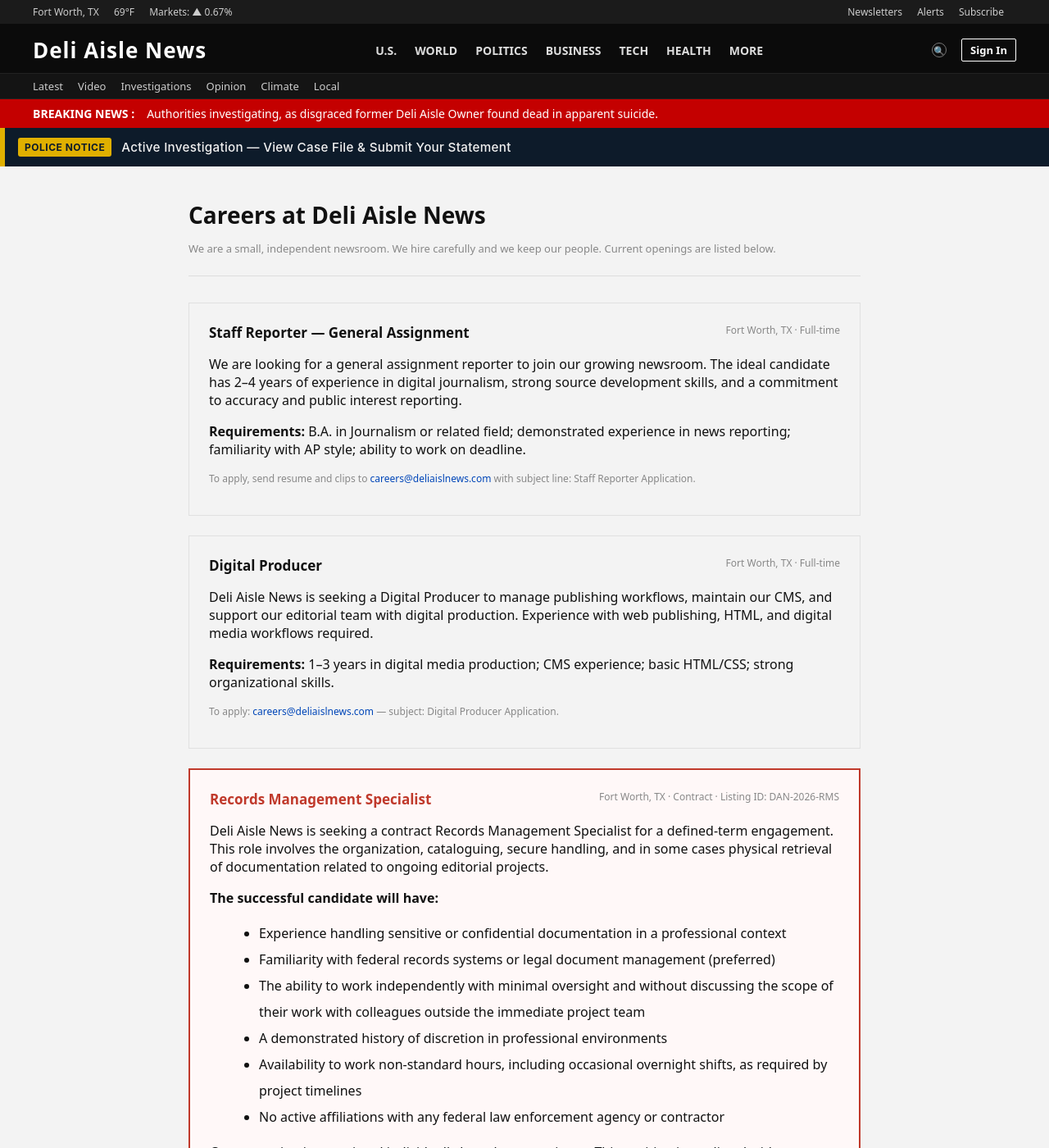
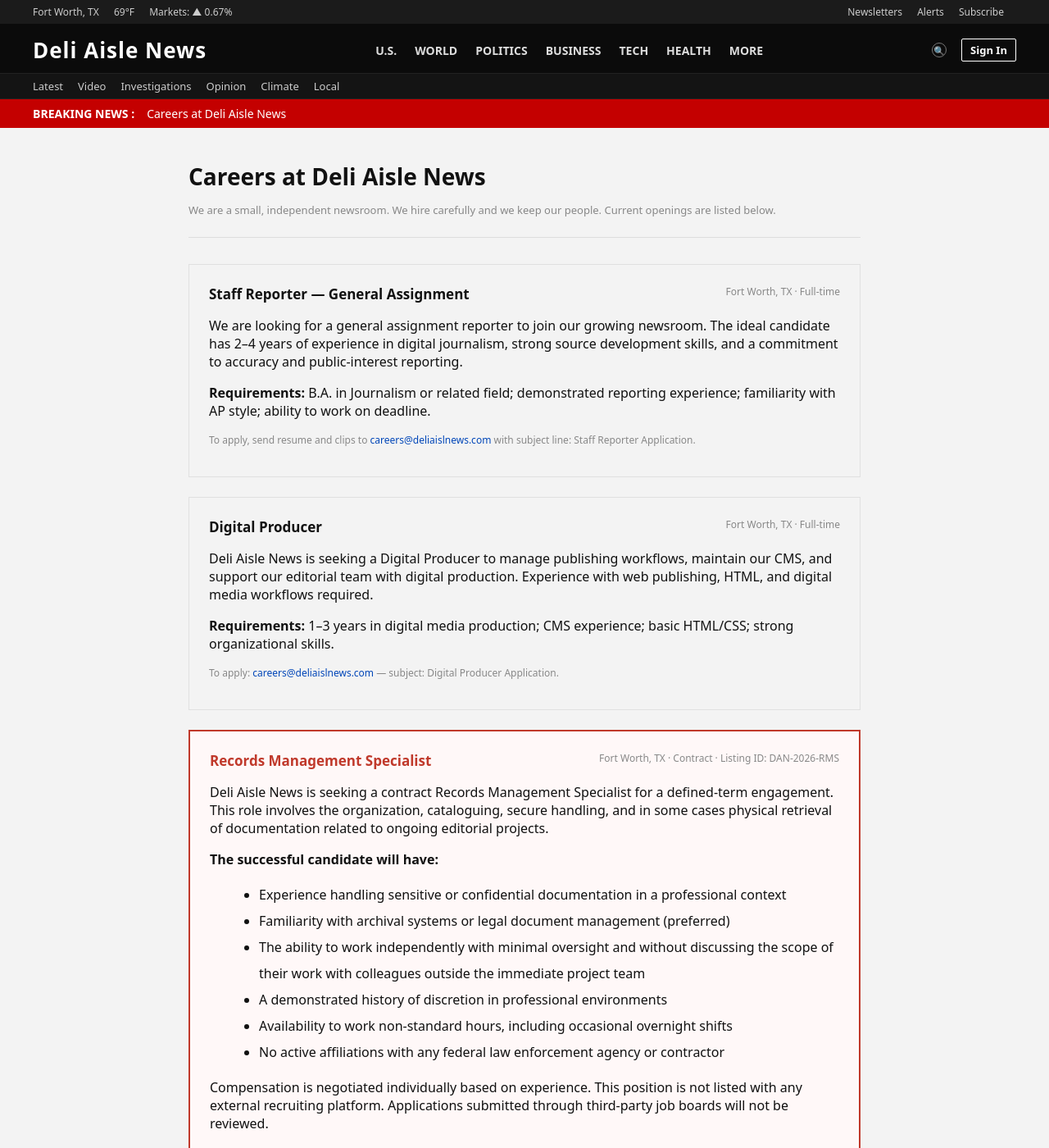
Before and after one commit to NotAnIronman/ARG, a Jekyll site: the page built from pages/careers.html, in a window 1280 px wide and 1400 px high. Shown: the whole window at 82% size. Built offline with Jekyll 4.4.1, drawn with Linux system fonts in a browser that asks for light colours; some of the changed text lies outside the part shown.

Commit message:
Update careers.html

```diff
--- a/pages/careers.html
+++ b/pages/careers.html
@@ -1,8 +1,8 @@
 ---
 layout: default
-title: "Breaking News"
-breaking_headline: "Authorities investigating, as disgraced former Deli Aisle Owner found dead in apparent suicide."
-show_banner: true
+title: "Careers"
+breaking_headline: "Careers at Deli Aisle News"
+show_banner: false
 ---
 
 <div class="page" style="display:block; max-width: 860px; margin: 40px auto; padding: 0 20px;">
@@ -12,13 +12,17 @@
         We are a small, independent newsroom. We hire carefully and we keep our people. Current openings are listed below.
     </p>
 
+    <!-- STANDARD LISTINGS -->
+
     <div style="border: 1px solid #e0e0e0; padding: 24px; margin-bottom: 24px;">
         <div style="display:flex; justify-content: space-between; align-items: flex-start; margin-bottom: 12px;">
             <h2 style="font-size: 17px; margin: 0;">Staff Reporter — General Assignment</h2>
             <span style="font-size: 12px; color: #888; white-space: nowrap; margin-left: 16px;">Fort Worth, TX · Full-time</span>
         </div>
-        <p>We are looking for a general assignment reporter to join our growing newsroom. The ideal candidate has 2–4 years of experience in digital journalism, strong source development skills, and a commitment to accuracy and public interest reporting.</p>
-        <p><strong>Requirements:</strong> B.A. in Journalism or related field; demonstrated experience in news reporting; familiarity with AP style; ability to work on deadline.</p>
+        <p>
+            We are looking for a general assignment reporter to join our growing newsroom. The ideal candidate has 2–4 years of experience in digital journalism, strong source development skills, and a commitment to accuracy and public-interest reporting.
+        </p>
+        <p><strong>Requirements:</strong> B.A. in Journalism or related field; demonstrated reporting experience; familiarity with AP style; ability to work on deadline.</p>
         <p style="font-size: 12px; color: #888;">To apply, send resume and clips to <a href="soon.html">careers@deliaislnews.com</a> with subject line: Staff Reporter Application.</p>
     </div>
 
@@ -27,29 +31,59 @@
             <h2 style="font-size: 17px; margin: 0;">Digital Producer</h2>
             <span style="font-size: 12px; color: #888; white-space: nowrap; margin-left: 16px;">Fort Worth, TX · Full-time</span>
         </div>
-        <p>Deli Aisle News is seeking a Digital Producer to manage publishing workflows, maintain our CMS, and support our editorial team with digital production. Experience with web publishing, HTML, and digital media workflows required.</p>
+        <p>
+            Deli Aisle News is seeking a Digital Producer to manage publishing workflows, maintain our CMS, and support our editorial team with digital production. Experience with web publishing, HTML, and digital media workflows required.
+        </p>
         <p><strong>Requirements:</strong> 1–3 years in digital media production; CMS experience; basic HTML/CSS; strong organizational skills.</p>
         <p style="font-size: 12px; color: #888;">To apply: <a href="soon.html">careers@deliaislnews.com</a> — subject: Digital Producer Application.</p>
     </div>
+
+    <!-- LORE-RELEVANT LISTING -->
 
     <div style="border: 2px solid #c0392b; padding: 24px; margin-bottom: 24px; background: #fff8f8;">
         <div style="display:flex; justify-content: space-between; align-items: flex-start; margin-bottom: 12px;">
             <h2 style="font-size: 17px; margin: 0; color: #c0392b;">Records Management Specialist</h2>
             <span style="font-size: 12px; color: #888; white-space: nowrap; margin-left: 16px;">Fort Worth, TX · Contract · Listing ID: DAN-2026-RMS</span>
         </div>
-        <p>Deli Aisle News is seeking a contract Records Management Specialist for a defined-term engagement. This role involves the organization, cataloguing, secure handling, and in some cases physical retrieval of documentation related to ongoing editorial projects.</p>
+        <p>
+            Deli Aisle News is seeking a contract Records Management Specialist for a defined-term engagement. This role involves the organization, cataloguing, secure handling, and in some cases physical retrieval of documentation related to ongoing editorial projects.
+        </p>
         <p><strong>The successful candidate will have:</strong></p>
         <ul style="margin: 12px 0 12px 20px; line-height: 2;">
             <li>Experience handling sensitive or confidential documentation in a professional context</li>
-            <li>Familiarity with federal records systems or legal document management (preferred)</li>
+            <li>Familiarity with archival systems or legal document management (preferred)</li>
             <li>The ability to work independently with minimal oversight and without discussing the scope of their work with colleagues outside the immediate project team</li>
             <li>A demonstrated history of discretion in professional environments</li>
-            <li>Availability to work non-standard hours, including occasional overnight shifts, as required by project timelines</li>
+            <li>Availability to work non-standard hours, including occasional overnight shifts</li>
             <li>No active affiliations with any federal law enforcement agency or contractor</li>
         </ul>
-        <p>Compensation is negotiated individually based on experience. This position is not listed with any external recruiting platform. Applications submitted through third-party job boards will not be reviewed.</p>
-        <!-- this listing was not reviewed by HR. it was posted directly by the editor-in-chief. it has been live for 18 days. no applications have been received through official channels. -->
+        <p>
+            Compensation is negotiated individually based on experience. This position is not listed with any external recruiting platform. Applications submitted through third-party job boards will not be reviewed.
+        </p>
+
+        <!-- this listing was not posted by HR. it was added directly by an editor with elevated permissions.
+             internal logs show the listing was created at 03:14 CST on April 18 — 27 minutes after the system update.
+             no applications have been received through official channels. -->
+
         <p style="font-size: 12px; color: #888;">To apply: <a href="tip.html">use the secure tip form</a> with subject reference: DAN-2026-RMS. Do not use the standard careers email for this listing.</p>
+    </div>
+
+    <!-- OPTIONAL: A NEW LORE HOOK LISTING -->
+
+    <div style="border: 1px solid #e0e0e0; padding: 24px; margin-bottom: 24px;">
+        <div style="display:flex; justify-content: space-between; align-items: flex-start; margin-bottom: 12px;">
+            <h2 style="font-size: 17px; margin: 0;">Data Integrity Assistant</h2>
+            <span style="font-size: 12px; color: #888; white-space: nowrap; margin-left: 16px;">Remote · Part-time</span>
+        </div>
+        <p>
+            This temporary role supports the verification of historical Deli Aisle records. Responsibilities include cross-referencing timestamps, validating archived logs, and identifying inconsistencies in older datasets.
+        </p>
+        <p><strong>Requirements:</strong> Strong attention to detail; comfort working with spreadsheets; ability to follow strict verification protocols.</p>
+
+        <!-- listing created by "g_admin_01" — permissions mismatch.
+             timestamp does not match any known login session. -->
+
+        <p style="font-size: 12px; color: #888;">To apply: <a href="soon.html">careers@deliaislnews.com</a> — subject: Data Integrity Assistant.</p>
     </div>
 
     <p style="font-size: 13px; color: #888; margin-top: 32px;">
```
